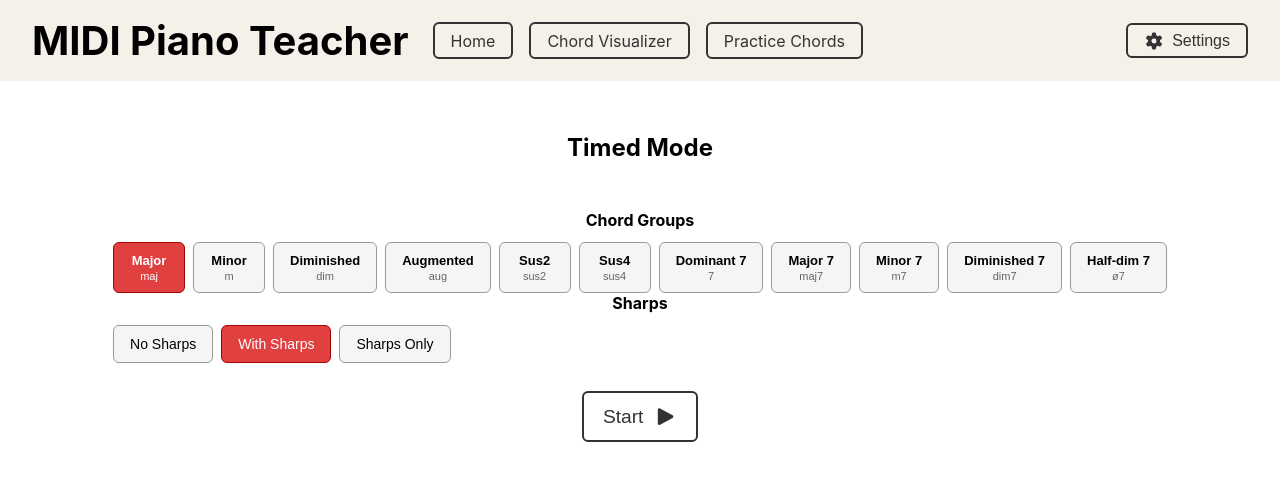
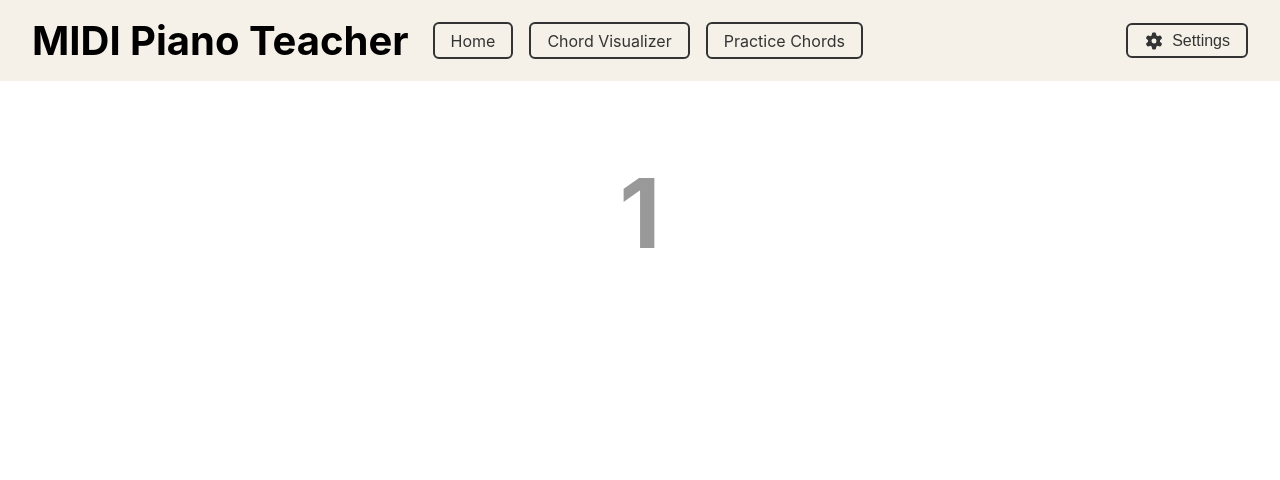
Before and after one commit to mjosephs1/midi-piano-teacher-web, a React (Create React App) app: page /practice-chords/timed in a window 1280 px wide. Both pictures are taken after a click on the button "Start". Shown: the top 480 px of the page. Built offline with nearby package versions, Linux system fonts and the light colour scheme.

Commit message:
Implement Time Mode page - scores how many correct chords were played in 60 seconds

```diff
--- a/src/ChordQueue.tsx
+++ b/src/ChordQueue.tsx
@@ -15,6 +15,7 @@ interface ChordQueueProps {
   selectedGroups: Set<string>;
   sharpsFilter: SharpsFilter;
   onCurrentChordChange: (notes: Set<number>) => void;
+  onChordMatched?: () => void;
 }
 
 let itemIdCounter = 0;
@@ -49,7 +50,7 @@ function computeChordNotes(item: ChordQueueItem): Set<number> {
   return new Set(pattern.intervals.map(i => MIDI_BASE + item.rootIndex + i));
 }
 
-export const ChordQueue: FC<ChordQueueProps> = ({ selectedGroups, sharpsFilter, onCurrentChordChange }) => {
+export const ChordQueue: FC<ChordQueueProps> = ({ selectedGroups, sharpsFilter, onCurrentChordChange, onChordMatched }) => {
   const [queue, setQueue] = useState<ChordQueueItem[]>(() =>
     Array.from({ length: 5 }, () => generateChordItem(selectedGroups, sharpsFilter))
   );
@@ -86,6 +87,7 @@ export const ChordQueue: FC<ChordQueueProps> = ({ selectedGroups, sharpsFilter,
     lastMatchedChordRef.current = target;
     nextChordPressedRef.current = false;
     fadingOutCardRef.current = queue[0];
+    onChordMatched?.();
     setIsFlashing(true);
     setIsAdvancing(true);
   }, [pressedChords, queue]);
--- a/src/TimedMode.css
+++ b/src/TimedMode.css
@@ -24,3 +24,125 @@
   background: #333;
   color: white;
 }
+
+.timed-countdown {
+  display: flex;
+  justify-content: center;
+  align-items: center;
+  min-height: 200px;
+  font-size: 6rem;
+  font-weight: bold;
+  color: #333;
+}
+
+.timed-countdown-number {
+  animation: timed-fade 1s ease-in-out forwards;
+}
+
+@keyframes timed-fade {
+  0% {
+    opacity: 0;
+  }
+  20% {
+    opacity: 1;
+  }
+  80% {
+    opacity: 1;
+  }
+  100% {
+    opacity: 0;
+  }
+}
+
+.timed-hud {
+  display: flex;
+  justify-content: space-between;
+  align-items: center;
+  width: 100%;
+  max-width: 600px;
+  padding: 0.5rem 1rem;
+  border-bottom: 2px solid #ccc;
+  gap: 1rem;
+  margin-bottom: 1rem;
+}
+
+.timed-stop-button {
+  display: flex;
+  align-items: center;
+  border: 2px solid #333;
+  border-radius: 6px;
+  background: transparent;
+  padding: 0.4rem 0.6rem;
+  font-size: 1rem;
+  color: #333;
+  cursor: pointer;
+  transition: background-color 0.2s;
+  gap: 0.4rem;
+  white-space: nowrap;
+}
+
+.timed-stop-button:hover {
+  background: #333;
+  color: white;
+}
+
+.timed-timer {
+  font-size: 2rem;
+  font-weight: bold;
+  color: #333;
+  font-family: monospace;
+  min-width: 100px;
+  text-align: center;
+}
+
+.timed-score {
+  font-size: 2rem;
+  font-weight: bold;
+  color: #333;
+  min-width: 150px;
+  text-align: right;
+}
+
+.timed-results {
+  display: flex;
+  flex-direction: column;
+  align-items: center;
+  gap: 1rem;
+  padding: 2rem;
+}
+
+.timed-final-score {
+  font-size: 6rem;
+  font-weight: bold;
+  color: #4CAF50;
+}
+
+.timed-results-label {
+  font-size: 1.2rem;
+  color: #666;
+}
+
+.timed-results-buttons {
+  display: flex;
+  gap: 1rem;
+  margin-top: 1rem;
+}
+
+.timed-results-button {
+  display: flex;
+  align-items: center;
+  border: 2px solid #333;
+  border-radius: 6px;
+  background: transparent;
+  padding: 0.8rem 1.2rem;
+  font-size: 1rem;
+  color: #333;
+  cursor: pointer;
+  transition: background-color 0.2s;
+  gap: 0.6rem;
+}
+
+.timed-results-button:hover {
+  background: #333;
+  color: white;
+}
--- a/src/TimedMode.tsx
+++ b/src/TimedMode.tsx
@@ -1,12 +1,15 @@
 import { FC, useState, useEffect } from 'react';
 import { FontAwesomeIcon } from '@fortawesome/react-fontawesome';
 import { library } from '@fortawesome/fontawesome-svg-core';
-import { faPlay } from '@fortawesome/free-solid-svg-icons';
+import { faPlay, faStop, faRotateRight } from '@fortawesome/free-solid-svg-icons';
 import { SharpsFilter } from './midi/noteUtils';
 import { PracticeConfiguration } from './PracticeConfiguration';
+import { ChordQueue } from './ChordQueue';
 import './TimedMode.css';
 
-library.add(faPlay);
+library.add(faPlay, faStop, faRotateRight);
+
+type TimedStage = 'CONFIGURE' | 'COUNTDOWN' | 'STARTED' | 'RESULTS';
 
 interface TimedModeProps {
   numKeys: number;
@@ -14,6 +17,7 @@ interface TimedModeProps {
 
 const STORAGE_KEY = 'midiPianoTimedChordGroups';
 const SHARPS_FILTER_KEY = 'midiPianoTimedSharpFilter';
+const COUNTDOWN_LABELS = ['3', '2', '1', 'Begin'];
 
 export const TimedMode: FC<TimedModeProps> = ({ numKeys }) => {
   const [selectedGroups, setSelectedGroups] = useState<Set<string>>(() => {
@@ -41,6 +45,11 @@ export const TimedMode: FC<TimedModeProps> = ({ numKeys }) => {
     return 'with-sharps';
   });
 
+  const [stage, setStage] = useState<TimedStage>('CONFIGURE');
+  const [countdownStep, setCountdownStep] = useState(0);
+  const [timeLeft, setTimeLeft] = useState(60);
+  const [score, setScore] = useState(0);
+
   useEffect(() => {
     try {
       localStorage.setItem(STORAGE_KEY, JSON.stringify([...selectedGroups]));
@@ -57,8 +66,71 @@ export const TimedMode: FC<TimedModeProps> = ({ numKeys }) => {
     }
   }, [sharpsFilter]);
 
+  // Countdown logic
+  useEffect(() => {
+    if (stage !== 'COUNTDOWN') return;
+
+    const interval = setInterval(() => {
+      setCountdownStep(prev => {
+        const nextStep = prev + 1;
+        if (nextStep >= COUNTDOWN_LABELS.length) {
+          setStage('STARTED');
+          return 0;
+        }
+        return nextStep;
+      });
+    }, 1000);
+
+    return () => clearInterval(interval);
+  }, [stage]);
+
+  // Timer logic
+  useEffect(() => {
+    if (stage !== 'STARTED') return;
+
+    setScore(0);
+    setTimeLeft(60);
+
+    const interval = setInterval(() => {
+      setTimeLeft(prev => {
+        const nextTime = prev - 1;
+        if (nextTime <= 0) {
+          setStage('RESULTS');
+          return 0;
+        }
+        return nextTime;
+      });
+    }, 1000);
+
+    return () => clearInterval(interval);
+  }, [stage]);
+
+  const handleChordMatched = () => {
+    setScore(prev => prev + 1);
+  };
+
+  const handleStartClick = () => {
+    setCountdownStep(0);
+    setStage('COUNTDOWN');
+  };
+
+  const handleStopClick = () => {
+    setStage('CONFIGURE');
+  };
+
+  const handlePlayAgainClick = () => {
+    setCountdownStep(0);
+    setStage('COUNTDOWN');
+  };
+
+  const handleConfigureClick = () => {
+    setStage('CONFIGURE');
+  };
+
   return (
     <div className="timed-mode-page">
+      {stage === 'CONFIGURE' && (
+        <>
           <h2>Timed Mode</h2>
           <PracticeConfiguration
             selectedGroups={selectedGroups}
@@ -66,9 +138,52 @@ export const TimedMode: FC<TimedModeProps> = ({ numKeys }) => {
             sharpsFilter={sharpsFilter}
             onSharpsFilterChange={setSharpsFilter}
           />
-      <button className="timed-play-button">
+          <button className="timed-play-button" onClick={handleStartClick}>
             Start <FontAwesomeIcon icon={faPlay} />
           </button>
+        </>
+      )}
+
+      {stage === 'COUNTDOWN' && (
+        <div className="timed-countdown">
+          <span key={countdownStep} className="timed-countdown-number">
+            {COUNTDOWN_LABELS[countdownStep]}
+          </span>
+        </div>
+      )}
+
+      {stage === 'STARTED' && (
+        <>
+          <div className="timed-hud">
+            <button className="timed-stop-button" onClick={handleStopClick}>
+              Stop <FontAwesomeIcon icon={faStop} />
+            </button>
+            <div className="timed-timer">{timeLeft}s</div>
+            <div className="timed-score">Score: {score}</div>
+          </div>
+          <ChordQueue
+            selectedGroups={selectedGroups}
+            sharpsFilter={sharpsFilter}
+            onCurrentChordChange={() => {}}
+            onChordMatched={handleChordMatched}
+          />
+        </>
+      )}
+
+      {stage === 'RESULTS' && (
+        <div className="timed-results">
+          <div className="timed-final-score">{score}</div>
+          <div className="timed-results-label">chords in 60 seconds</div>
+          <div className="timed-results-buttons">
+            <button className="timed-results-button" onClick={handlePlayAgainClick}>
+              Try Again <FontAwesomeIcon icon={faRotateRight} />
+            </button>
+            <button className="timed-results-button" onClick={handleConfigureClick}>
+              Back
+            </button>
+          </div>
+        </div>
+      )}
     </div>
   );
 };
```
Also changed, not shown: 1 other file (tests, documents, lock files or other folders). Lines whose indentation alone changed are shown as unchanged.
